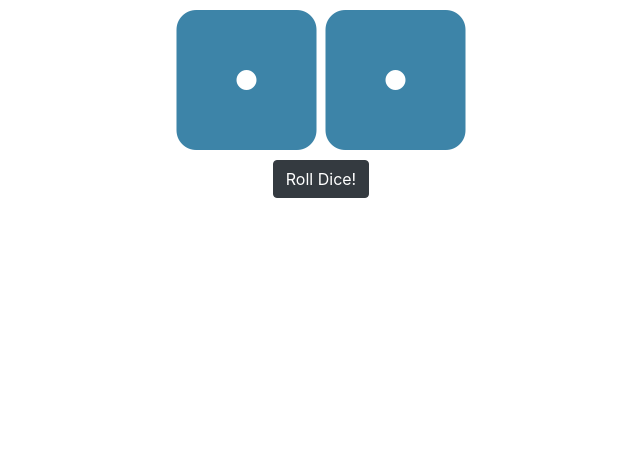
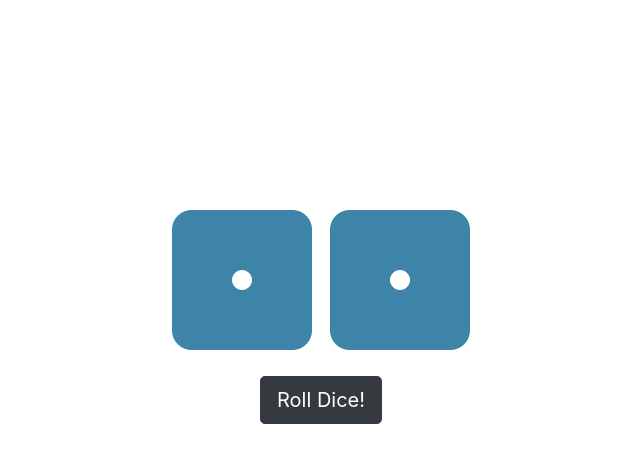
Before and after one commit to nirmalkar/diceapp, a React (Create React App) app: page / in a window 1280 px wide. Shown: the top 462 px of the page, without its empty margins (319-959 px from the left). Built offline with nearby package versions, Linux system fonts and the light colour scheme.

Commit message:
added top margin for dice

```diff
--- a/src/DiceRoll.js
+++ b/src/DiceRoll.js
@@ -25,10 +25,10 @@ export default class DiceRoll extends Component {
     return (
       <div className='roll-dice'>
         <div className='roll-dice-container'>
-          <Dice face={this.state.die1} />&nbsp;&nbsp;
+          <Dice face={this.state.die1} />&nbsp;&nbsp;&nbsp;&nbsp;
           <Dice face={this.state.die2} />
         </div>
-        <button onClick={this.roll} className='btn btn-dark'>Roll Dice!</button>
+        <button onClick={this.roll} className='btn btn-dark btn-lg mt-3'>Roll Dice!</button>
       </div>
     )
   }
--- a/src/RollDice.css
+++ b/src/RollDice.css
@@ -11,5 +11,5 @@ border: none;
 }
 
 .roll-dice{
-  margin-top:;
+  margin-top:200px;
 }
```
